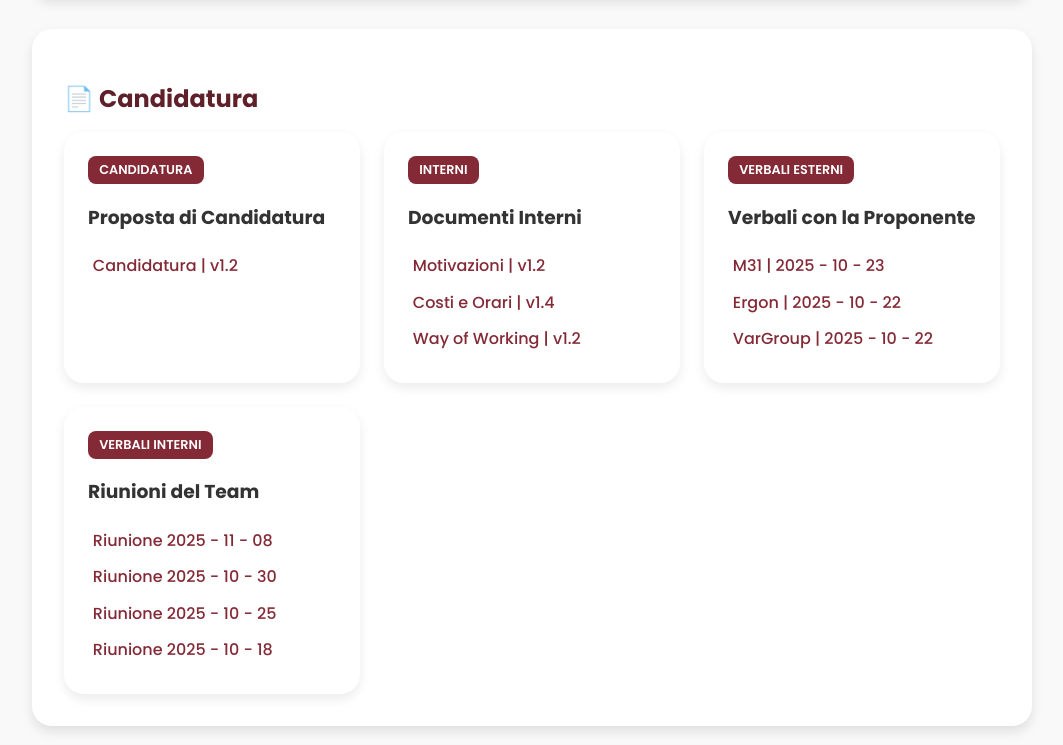
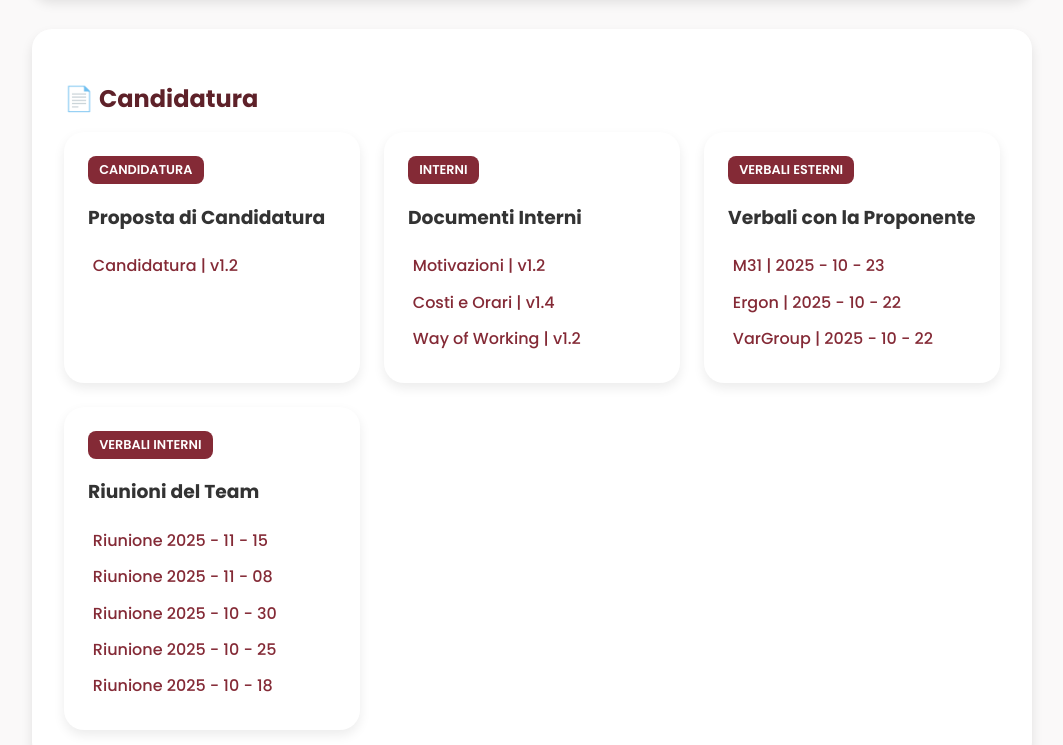
Before and after one commit to SkarabGroup/DocumentazioneProgetto, a plain HTML site: page index.html in a window 1280 px wide. Shown: the part 1497-2242 px from the top of the page, without its empty margins (108-1171 px from the left). Drawn offline with Linux system fonts and the light colour scheme.

Commit message:
Verbale 15-11

```diff
--- a/index.html
+++ b/index.html
@@ -129,6 +129,7 @@
           <span class="doc-category">Verbali Interni</span>
           <h3>Riunioni del Team</h3>
           <div class="doc-links">
+            <a href="verbali/interni/verbale_2025-11-15.pdf" class="doc-link" target="_blank">Riunione 2025 - 11 - 15</a>
             <a href="verbali/interni/Riunione2025_11_08.pdf" class="doc-link" target="_blank">Riunione 2025 - 11 - 08</a>
             <a href="verbali/interni/Riunione30_10_25.pdf" class="doc-link" target="_blank">Riunione 2025 - 10 - 30</a>
             <a href="verbali/interni/Riunione25_10_25.pdf" class="doc-link" target="_blank">Riunione 2025 - 10 - 25</a>
```
Also changed, not shown: 3 other files.
